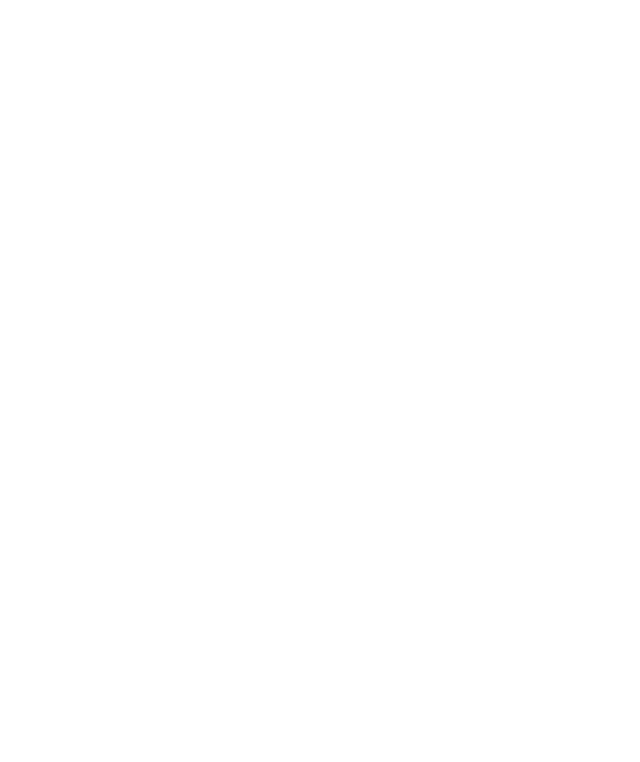
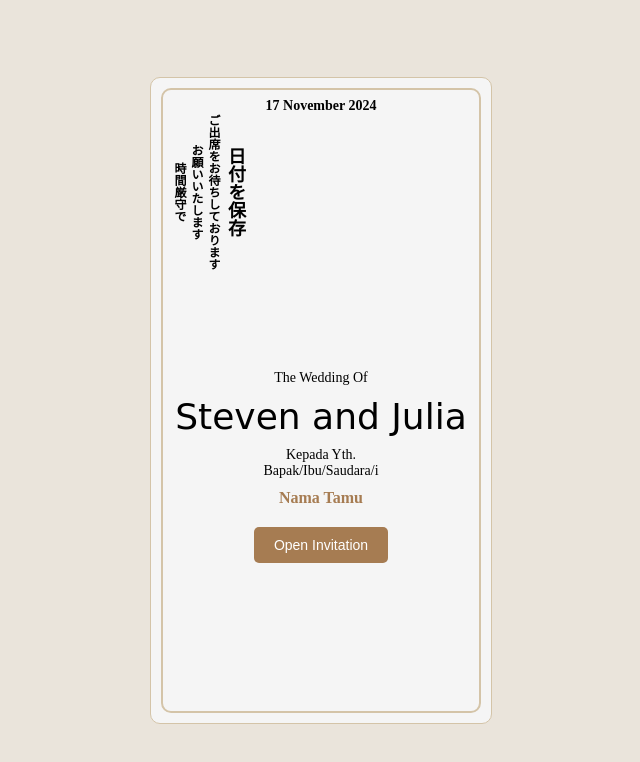
Before and after one commit to nakamaesce191004/AAP_Project, a plain HTML site: page html/opening.html in a window 1280 px wide. Shown: the whole page, without its empty margins (319-959 px from the left). Drawn offline with Linux system fonts and the light colour scheme.

Commit message:
make page home

```diff
--- /dev/null
+++ b/css/opening.css
@@ -0,0 +1,99 @@
+body {
+    margin: 0;
+    padding: 0;
+    font-family: 'Times New Roman', Times, serif;
+    background-color: #eae4db;
+    display: flex;
+    justify-content: center;
+    align-items: center;
+    height: 100vh;
+}
+.container {
+    background-color: #f5f5f5;
+    width: 300px;
+    height: 605px;
+    padding: 20px;
+    border: 1px solid #d4c4a8;
+    border-radius: 10px;
+    position: relative;
+    text-align: center;
+
+}
+.contain{
+    margin-top: 100px;
+    position: relative;
+}
+.container::before {
+    content: '';
+    position: absolute;
+    top: 0;
+    left: 0;
+    right: 0;
+    bottom: 0;
+    border: 2px solid #d4c4a8;
+    border-radius: 10px;
+    margin: 10px;
+    transition: 0.5s;
+}
+.date {
+    top: 20px;
+    right: 20px;
+    font-size: 14px;
+    font-weight: bold;
+}
+.vertical-text {
+    writing-mode: vertical-rl;
+    text-orientation: mixed;
+
+    left: 20px;
+    font-size: 18px;
+    font-weight: bold;
+}
+
+.vertical-text small {
+    font-size: 12px;
+    display: block;
+}
+.title {
+    margin-top: 100px;
+    font-size: 14px;
+}
+.names {
+    font-family: 'Brush Script MT', cursive;
+    font-size: 36px;
+    margin: 10px 0;
+
+}
+.guest {
+    font-size: 14px;
+    margin: 10px 0;
+}
+.guest-name {
+    font-size: 16px;
+    font-weight: bold;
+    color: #a67c52;
+}
+.button {
+
+    background-color: #a67c52;
+    color: white;
+    padding: 10px 20px;
+    border: none;
+    border-radius: 5px;
+    cursor: pointer;
+    font-size: 14px;
+    margin-top: 20px;
+}
+.icons {
+    position: absolute;
+    bottom: 20px;
+    right: 20px;
+    display: flex;
+    flex-direction: column;
+    gap: 10px;
+}
+.icons i {
+    font-size: 20px;
+    color: #a67c52;
+    cursor: pointer;
+}
--- a/html/opening.html
+++ b/html/opening.html
@@ -1,11 +1,42 @@
 <!DOCTYPE html>
 <html lang="en">
+
 <head>
     <meta charset="UTF-8">
     <meta name="viewport" content="width=device-width, initial-scale=1.0">
     <title>Home/opening</title>
+    <link rel="stylesheet" href="../css/opening.css">
+    <!-- <link href="https://cdn.jsdelivr.net/npm/bootstrap@5.3.3/dist/css/bootstrap.min.css" rel="stylesheet"
+        integrity="sha384-QWTKZyjpPEjISv5WaRU9OFeRpok6YctnYmDr5pNlyT2bRjXh0JMhjY6hW+ALEwIH" crossorigin="anonymous">
+    <script src="https://cdn.jsdelivr.net/npm/bootstrap@5.3.3/dist/js/bootstrap.bundle.min.js"
+        integrity="sha384-YvpcrYf0tY3lHB60NNkmXc5s9fDVZLESaAA55NDzOxhy9GkcIdslK1eN7N6jIeHz"
+        crossorigin="anonymous"></script> -->
 </head>
+
 <body>
+    <div class="container">
+        <div class="date">17 November 2024</div>
+        <div class="vertical-text">
+            日付を保存
+            <small>ご出席をお待ちしております</small>
+            <small>お願いいたします</small>
+            <small>時間厳守で</small>
+        </div>
 
+        <div class="contain">
+            <div class="title">The Wedding Of</div>
+            <div class="names">Steven and Julia</div>
+            <div class="guest">Kepada Yth.<br>Bapak/Ibu/Saudara/i</div>
+            <div class="guest-name">Nama Tamu</div>
+            <button class="button">Open Invitation</button>
+        </div>
+
+        <div class="icons">
+            <i class="fas fa-qrcode"></i>
+            <i class="fas fa-volume-mute"></i>
+            <i class="fas fa-play"></i>
+        </div>
+    </div>
 </body>
+
 </html>
```
Also changed, not shown: img/Frame 1.png (added).
